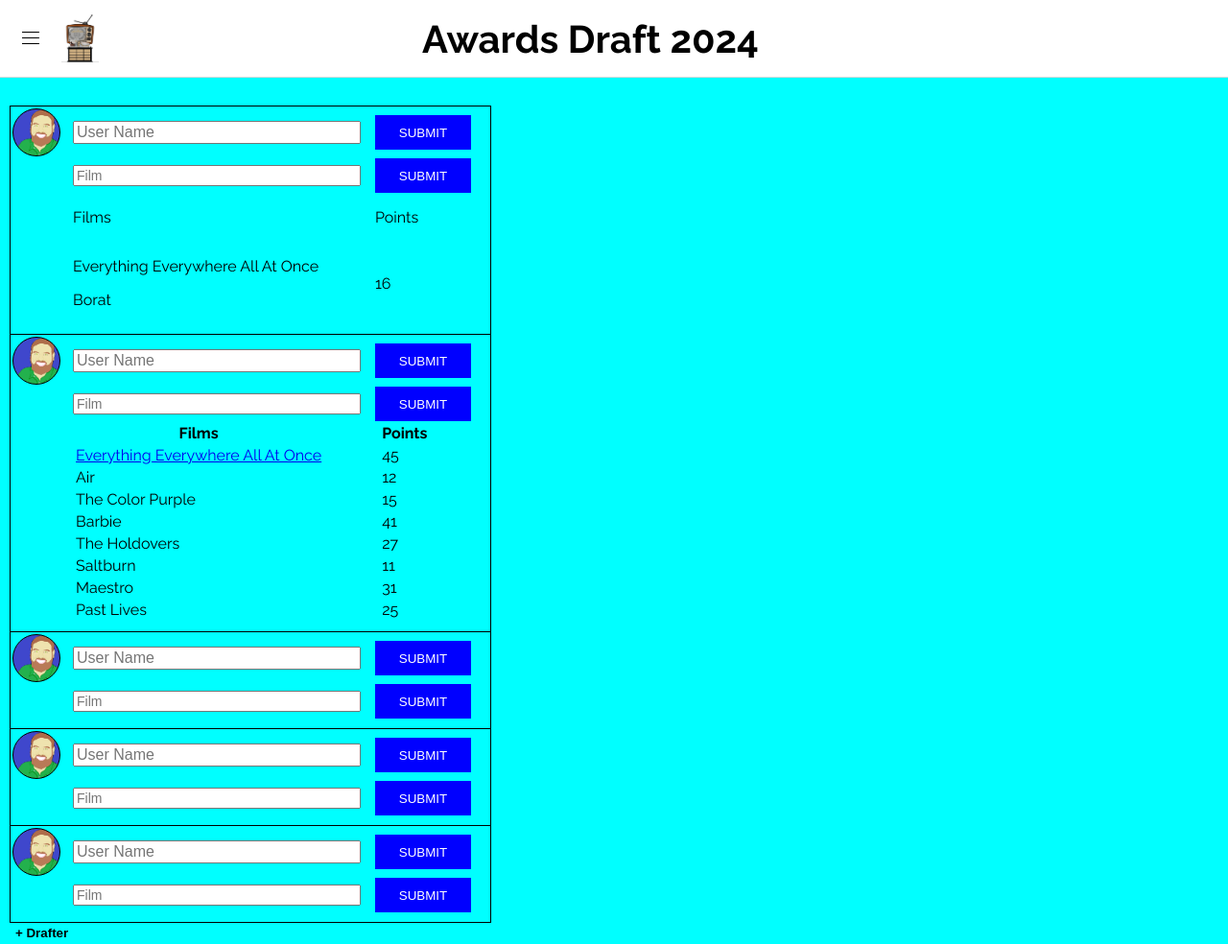
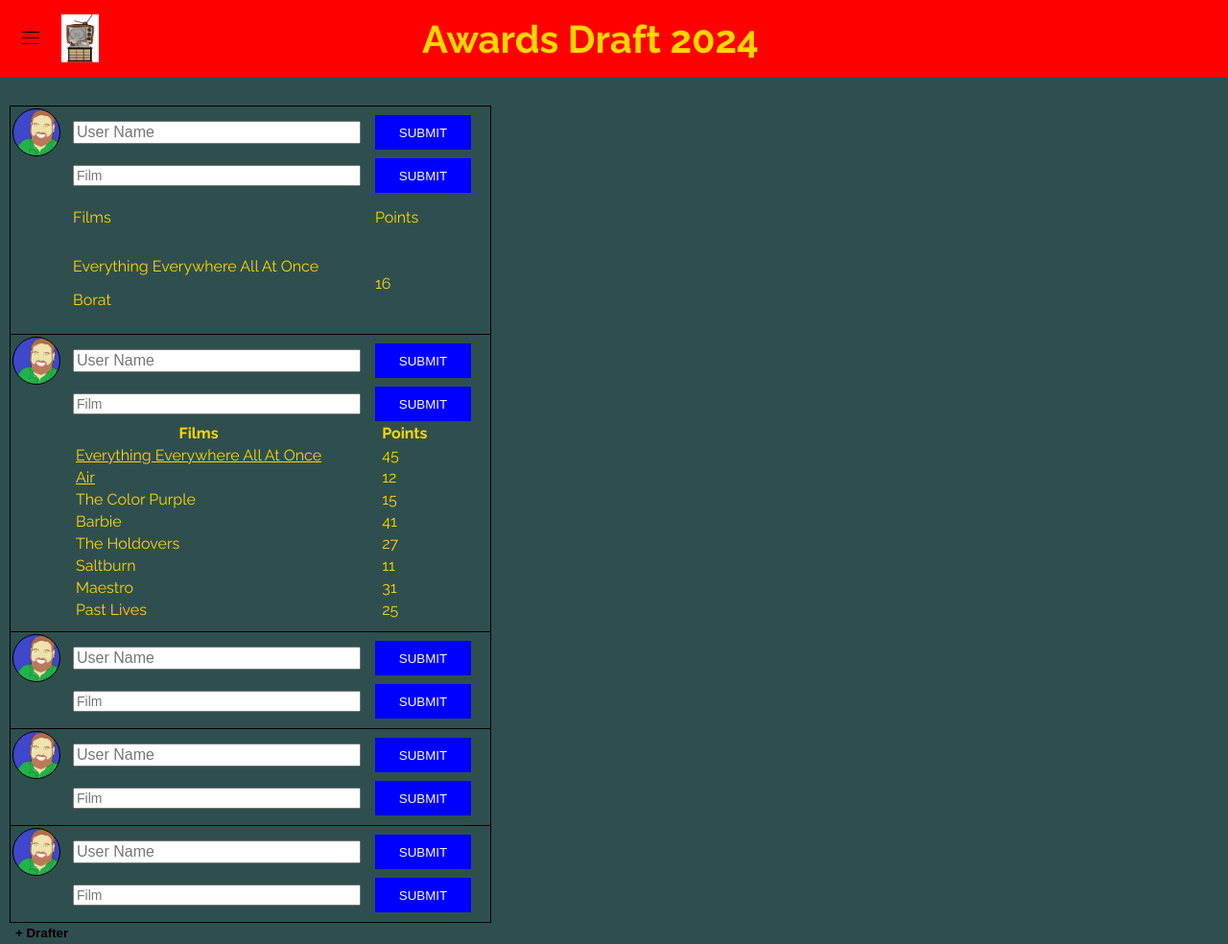
Before and after one commit to Tadler92/Awards-Draft, a plain HTML site: page awards-draft-site.html in a window 1280 px wide. Shown: the top 984 px of the page at 96% size. Drawn offline with Linux system fonts and the light colour scheme.

Commit message:
Changed color of website background and text

```diff
--- a/awards-draft-site.html
+++ b/awards-draft-site.html
@@ -121,7 +121,7 @@
           <!-- <td>45</td> -->
         </tr>
         <tr id="air-row">
-          <td class="film-column">Air</td>
+          <td class="film-column"><a href="www.google.com">Air</a></td>
           <!-- <td>16</td> -->
         </tr>
         <tr id="color-purple-row">
--- a/styles/awards-draft-site.css
+++ b/styles/awards-draft-site.css
@@ -164,6 +164,10 @@ table {
   white-space: nowrap;
 }
 
-/* .film-column:after {
-  content: "\00a0 \00a0 \00a0 \00a0 \00a0 \00a0 \00a0 \00a0 \00a0 \00a0 \00a0 \00a0 \00a0 \00a0 \00a0 \00a0 \00a0 \00a0 \00a0 \00a0 \00a0 \00a0 \00a0 \00a0 \00a0 \00a0 \00a0 \00a0 \00a0 \00a0 \00a0 \00a0 \00a0 \00a0"
-} */
+a:link {
+  color: gold;
+}
+
+a:visited {
+  color: gold;
+}
--- a/styles/site-general.css
+++ b/styles/site-general.css
@@ -1,11 +1,11 @@
 body {
   font-family: Raleway;
-  color: black;
+  color: gold;
   margin: 0;
   height: 3000px;
   padding-top: 110px;
   padding-left: 10px;
-  background-color: aqua;
+  background-color: darkslategray;
 }
 
 button {
--- a/styles/site-header.css
+++ b/styles/site-header.css
@@ -10,10 +10,10 @@
   right: 0;
   z-index: 100;
 
-  background-color: white;
+  background-color: red;
   border-bottom-width: 1px;
   border-bottom-style: solid;
-  border-bottom-color: rgb(216, 216, 216);
+  border-bottom-color: rgb(250, 0, 0);
 
 }
 
```
